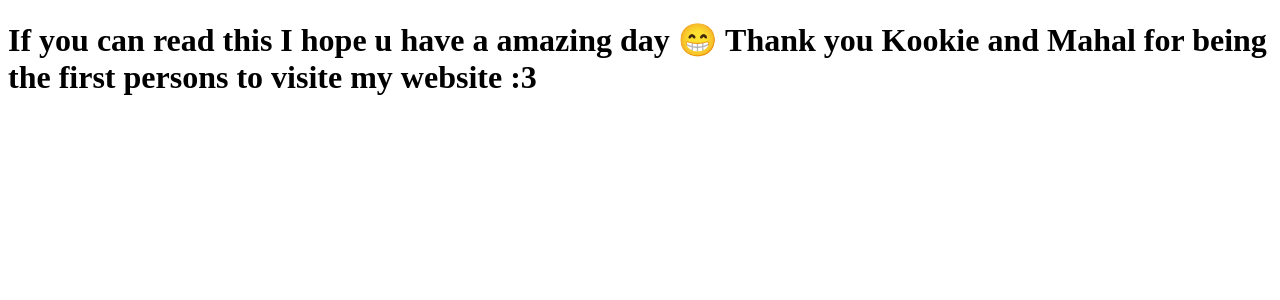
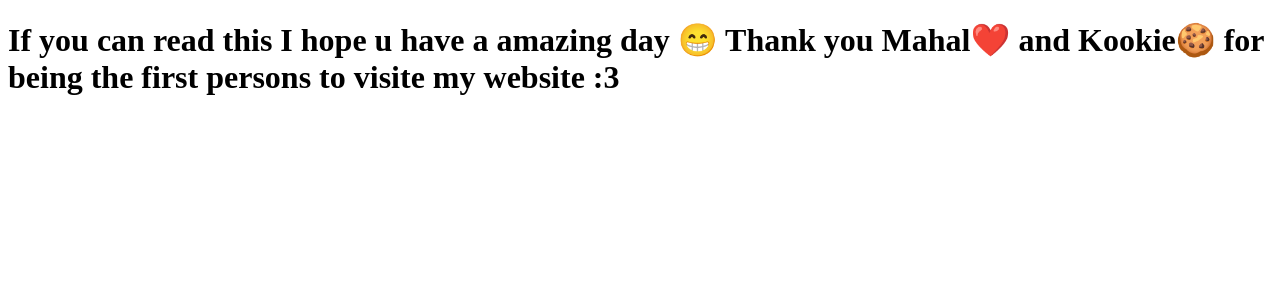
Before and after one commit to U-L-M-S/tabnews, a Next.js app: page / in a window 1280 px wide. Shown: the top 300 px of the page. Built offline with nearby package versions, Linux system fonts and the light colour scheme.

Commit message:
Fix Break Line Bug the <br> syntax was creating a bug

```diff
--- a/pages/index.js
+++ b/pages/index.js
@@ -1,5 +1,5 @@
 function Home() {
-    return <h1>If you can read this I hope u have a amazing day 😁 Thank you Kookie and Mahal for being the first persons to visite my website :3</h1>
+    return <h1>If you can read this I hope u have a amazing day 😁 Thank you Mahal❤️  and Kookie🍪 for being the first persons to visite my website :3</h1>
 }
 
 export default Home;
```
